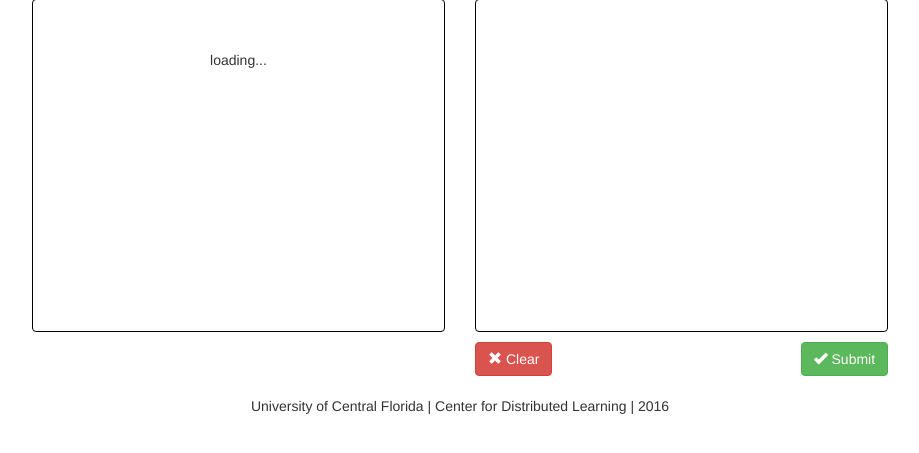
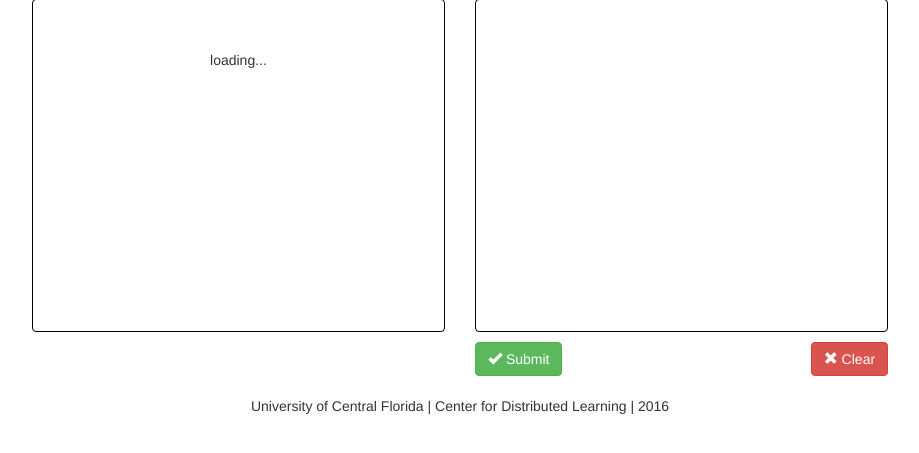
Before and after one commit to ucfopen/quiz-extensions, a Flask app: template templates/userselect.html in a window 1280 px wide. Shown: the part 181-634 px from the top of the page, without its empty margins (180-1099 px from the left). Run offline with Flask 2, Linux system fonts and the light colour scheme; the template is opened without the code that fills it, so the values that code supplies are empty; parts of the project's set-up code (start-up, migrations or seed data) failed here and were passed over; some libraries are stand-ins or nearby versions.

Commit message:
switched clear and submit buttons

```diff
--- a/templates/userselect.html
+++ b/templates/userselect.html
@@ -23,8 +23,8 @@
 					<h4>Selected Students</h4>
 				</div>
 				<div id="selected_user_list" class="btn-group-vertical"></div>
-				<button id="clear_button" type="button" class="btn btn-danger pull-left"><span class="glyphicon glyphicon-remove"></span> Clear</button>
-				<button id="go_button" type="button" class="btn btn-success pull-right" data-toggle="modal" data-target="#go_modal"><span class="glyphicon glyphicon-ok"></span> Submit</button>
+				<button id="go_button" type="button" class="btn btn-success pull-left" data-toggle="modal" data-target="#go_modal"><span class="glyphicon glyphicon-ok"></span> Submit</button>
+				<button id="clear_button" type="button" class="btn btn-danger pull-right"><span class="glyphicon glyphicon-remove"></span> Clear</button>
 			</div>
 		</div>
 	</div>
```
